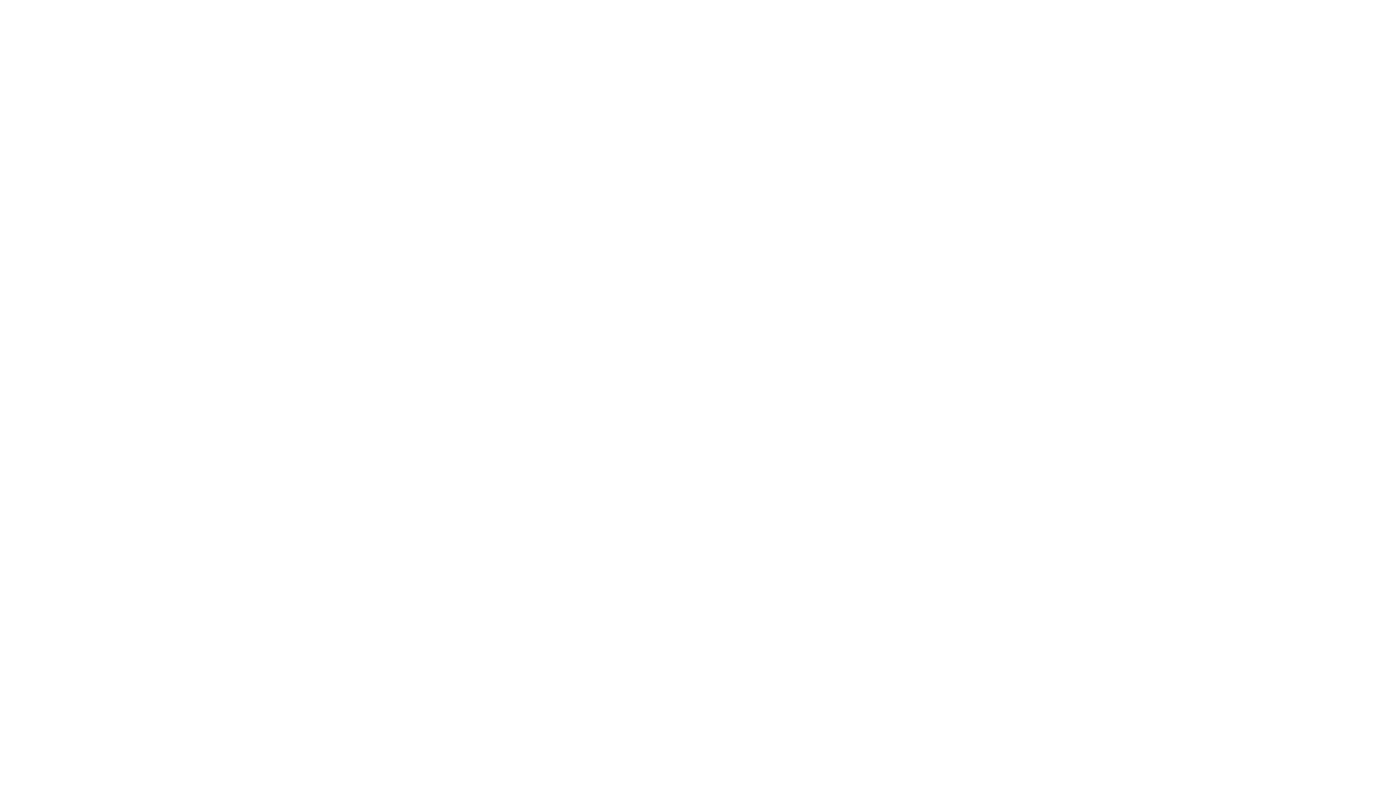
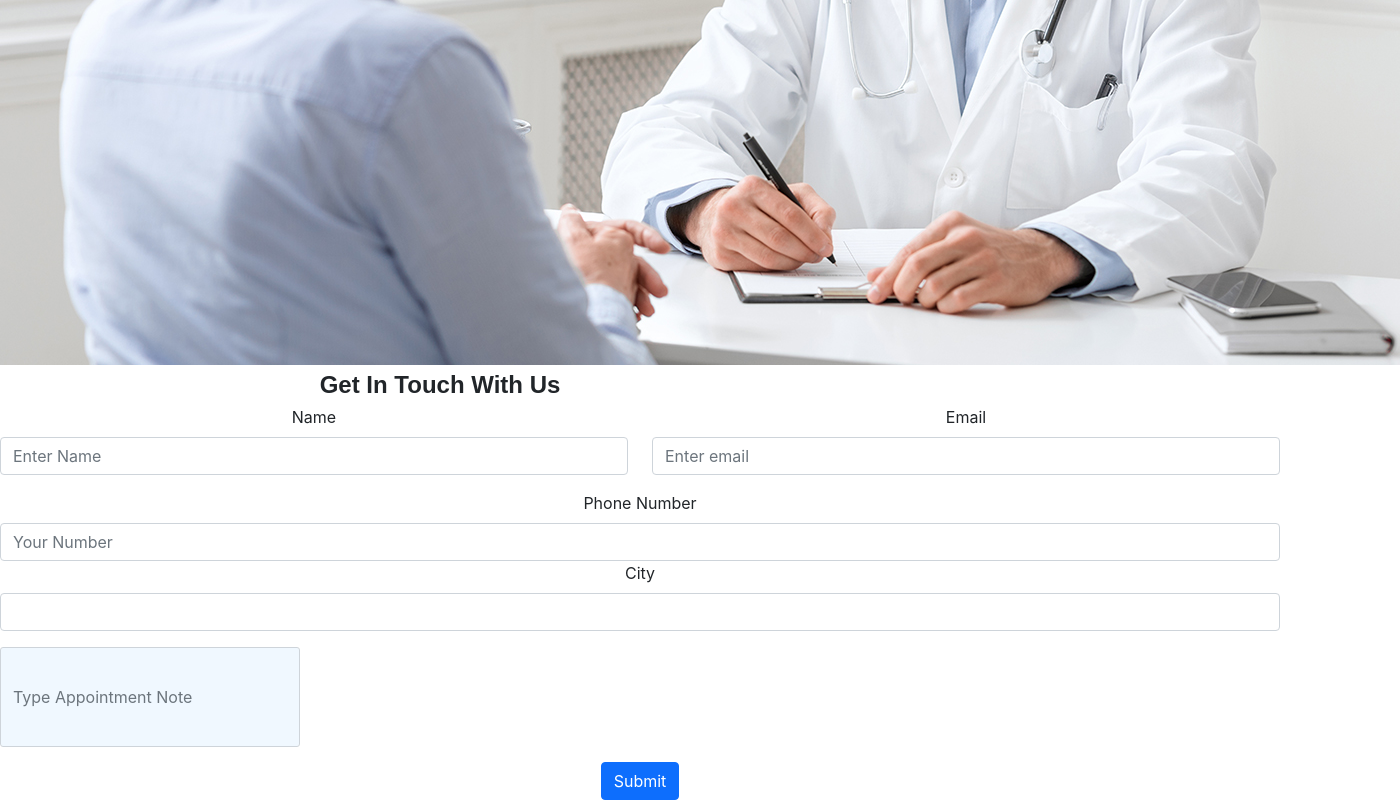
Before and after one commit to ra-hul/medicate, a React (Create React App) app: page /ContactUs in a window 1280 px wide. Shown: the part 601-1401 px from the top of the page, 1400 px wide, since content can reach past the window. Before the commit the page ends 800 px from the top, so only its background shows below. Built offline with nearby package versions, Linux system fonts and the light colour scheme.

Commit message:
contact us done

```diff
--- a/src/App.js
+++ b/src/App.js
@@ -7,6 +7,9 @@ import { Switch } from 'react-router-dom';
 import { Route } from 'react-router-dom';
 import Appointments from './Components/Appoitnments/Appointments';
 import About from './Components/About/About';
+import ContactUs from './Components/ContactUs/ContactUs';
+import Login from './Components/Login/Login';
+import Doctors from './Components/Doctors/Doctors';
 
 
 
@@ -29,6 +32,15 @@ function App() {
           <Route exact path="/about">
             <About></About>
           </Route>
+          <Route exact path="/ContactUs">
+            <ContactUs></ContactUs>
+          </Route>
+          <Route exact path="/login">
+            <Login></Login>
+          </Route>
+          <Route exact path="/doctors">
+            <Doctors></Doctors>
+          </Route>
 
         </Switch>
       </Router>
--- a/src/Components/About/About.js
+++ b/src/Components/About/About.js
@@ -31,10 +31,7 @@ const About = () => {
                 </div>
                 <h2>+8801775675786</h2>
                 <p style={{ marginRight: '400px', color: '#0693e3' }}>Do you have any quetion?</p>
-                <div className="">
-                    <p className='title'>Our Services </p>
 
-                </div>
             </div>
         </div>
 
--- /dev/null
+++ b/src/Components/ContactUs/ContactUs.js
@@ -0,0 +1,53 @@
+import React from 'react';
+import { Button, Col, Form, Row } from 'react-bootstrap';
+import cover from '../../images/carosuel3.jpg'
+import './ContactUs.css';
+
+const ContactUs = () => {
+
+    return (
+
+        <div>
+           <img style={{ marginLeft: 'none', display: '100%' }} src={cover} alt="" srcset="" />
+           <Form>
+               <h2>Get In Touch With Us</h2>
+  <Row className="mb-3">
+    <Form.Group as={Col} controlId="formGridEmail">
+      <Form.Label>Name</Form.Label>
+      <Form.Control type="name" placeholder="Enter Name" />
+    </Form.Group>
+    <Form.Group as={Col} controlId="formGridEmail">
+      <Form.Label>Email</Form.Label>
+      <Form.Control type="email" placeholder="Enter email" />
+    </Form.Group>
+
+
+  </Row>
+
+  <Form.Group as={Col} controlId="formGridEmail">
+      <Form.Label>Phone Number</Form.Label>
+      <Form.Control type="number" placeholder="Your Number" />
+    </Form.Group>
+
+
+  <Row className="mb-3">
+    <Form.Group as={Col} controlId="formGridCity">
+      <Form.Label>City</Form.Label>
+      <Form.Control />
+    </Form.Group>
+  </Row>
+  <Form.Group controlId="formGridAddress2">
+
+<Form.Control className='appointment-textarea' type="text" placeholder="Type Appointment Note" />
+</Form.Group>
+
+  <Button variant="primary" type="submit">
+    Submit
+  </Button>
+</Form>
+        </div>
+
+    );
+};
+
+export default ContactUs;
--- /dev/null
+++ b/src/Components/Doctors/Doctors.js
@@ -0,0 +1,13 @@
+import React from 'react';
+
+const Doctors = () => {
+    return (
+        <div>
+            <h1>
+                This is Doctors
+            </h1>
+        </div>
+    );
+};
+
+export default Doctors;
--- a/src/Components/Login/Login.js
+++ b/src/Components/Login/Login.js
@@ -0,0 +1,11 @@
+import React from 'react';
+
+const Login = () => {
+    return (
+        <div>
+            <h2>This is Login</h2>
+        </div>
+    );
+};
+
+export default Login;
--- a/src/Shared/Header/Header.js
+++ b/src/Shared/Header/Header.js
@@ -24,7 +24,7 @@ const Header = () => {
                             <Nav.Link href='/home' className='text'>Home</Nav.Link>
                             <Nav.Link href='/Appointments' className='text'>Appointments</Nav.Link>
                             <Nav.Link href='/about' className='text'>About</Nav.Link>
-                            <Nav.Link href='contact_us' className='text'>Contact Us</Nav.Link>
+                            <Nav.Link href='/ContactUs' className='text'>Contact Us</Nav.Link>
                             <Nav.Link href='/doctors' className='text'>Doctors</Nav.Link>
                             <Nav.Link href='/login' className='text'>Login</Nav.Link>
 
```
Also changed, not shown: src/Components/ContactUs/ContactUs.css (added), src/Components/Doctors/Doctors.css (added).
